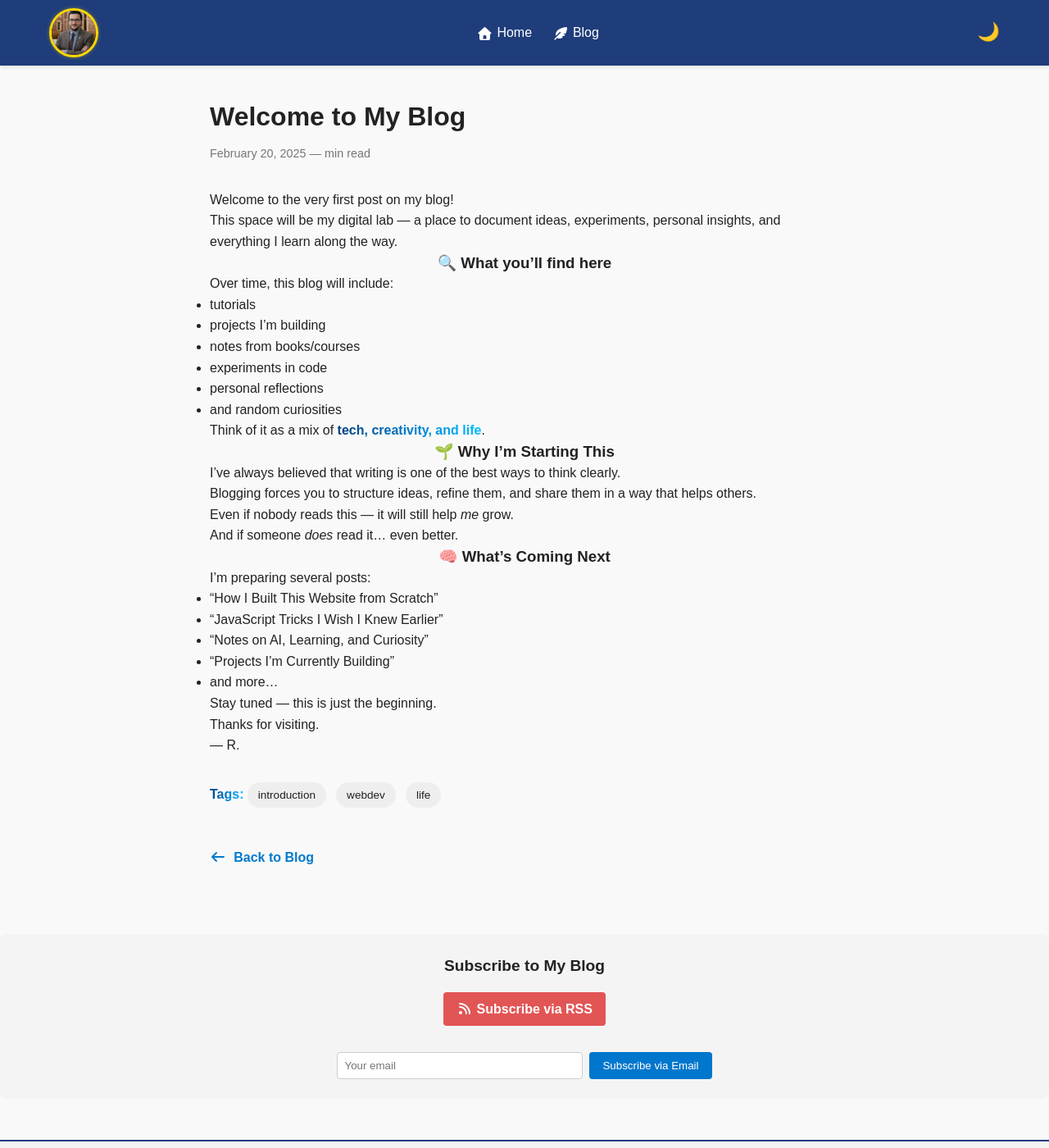
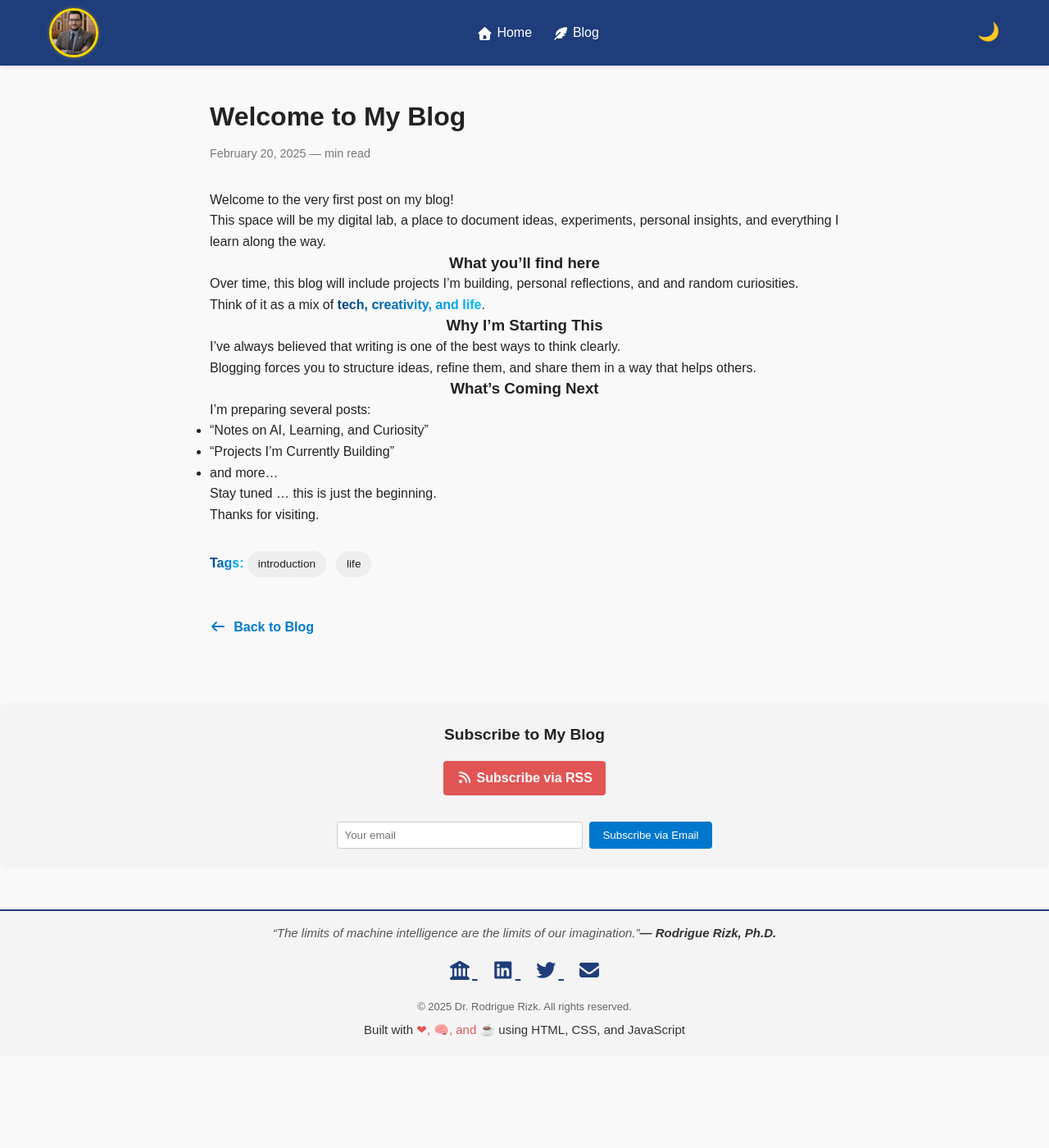
Before and after one commit to rodriguerizk/rodriguerizk.github.io, a Jekyll site: the page built from _posts/2025-11-16-my-first-post.md, in a window 1280 px wide and 1400 px high, scrolled down 451 px. Shown: the whole window at 82% size. Built offline with Jekyll 4.4.1, drawn with Linux system fonts in a browser that asks for light colours; nearby versions of some CDN libraries; after the commit the page ends 1739 px from its top, so only the background shows below that.

Commit message:
Update 2025-11-16-my-first-post.md

```diff
--- a/_posts/2025-11-16-my-first-post.md
+++ b/_posts/2025-11-16-my-first-post.md
@@ -7,48 +7,35 @@ date: 2025-02-20
 categories: [tech]
 
 # Keywords for related posts + search
-tags: [introduction, webdev, life]
+tags: [introduction, life]
 
 # Featured image (add your own)
 image: /assets/img/diagram.png
 ---
 
 Welcome to the very first post on my blog!
-This space will be my digital lab — a place to document ideas, experiments, personal insights, and everything I learn along the way.
+This space will be my digital lab, a place to document ideas, experiments, personal insights, and everything I learn along the way.
 
-### 🔍 What you’ll find here
+### What you’ll find here
 
-Over time, this blog will include:
-
-- tutorials
-- projects I’m building
-- notes from books/courses
-- experiments in code
-- personal reflections
-- and random curiosities
+Over time, this blog will include projects I’m building, personal reflections, and and random curiosities.
 
 Think of it as a mix of **tech, creativity, and life**.
 
-### 🌱 Why I’m Starting This
+### Why I’m Starting This
 
 I’ve always believed that writing is one of the best ways to think clearly.
 Blogging forces you to structure ideas, refine them, and share them in a way that helps others.
 
-Even if nobody reads this — it will still help *me* grow.
-And if someone *does* read it… even better.
 
-### 🧠 What’s Coming Next
+### What’s Coming Next
 
 I’m preparing several posts:
 
-- “How I Built This Website from Scratch”
-- “JavaScript Tricks I Wish I Knew Earlier”
 - “Notes on AI, Learning, and Curiosity”
 - “Projects I’m Currently Building”
 - and more…
 
-Stay tuned — this is just the beginning.
+Stay tuned ... this is just the beginning.
 
 Thanks for visiting.
-
-— R.
```
